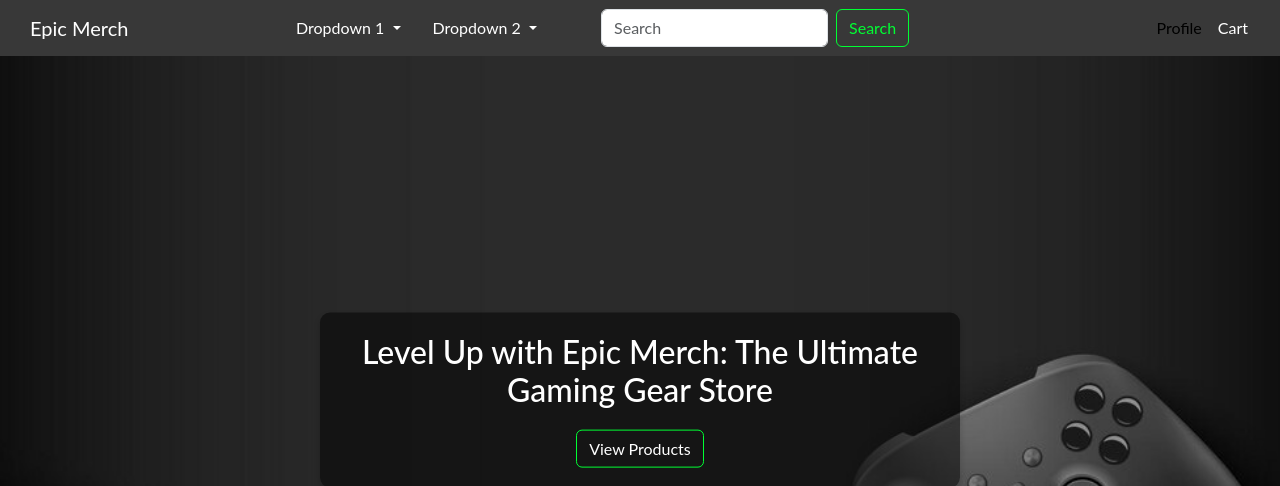
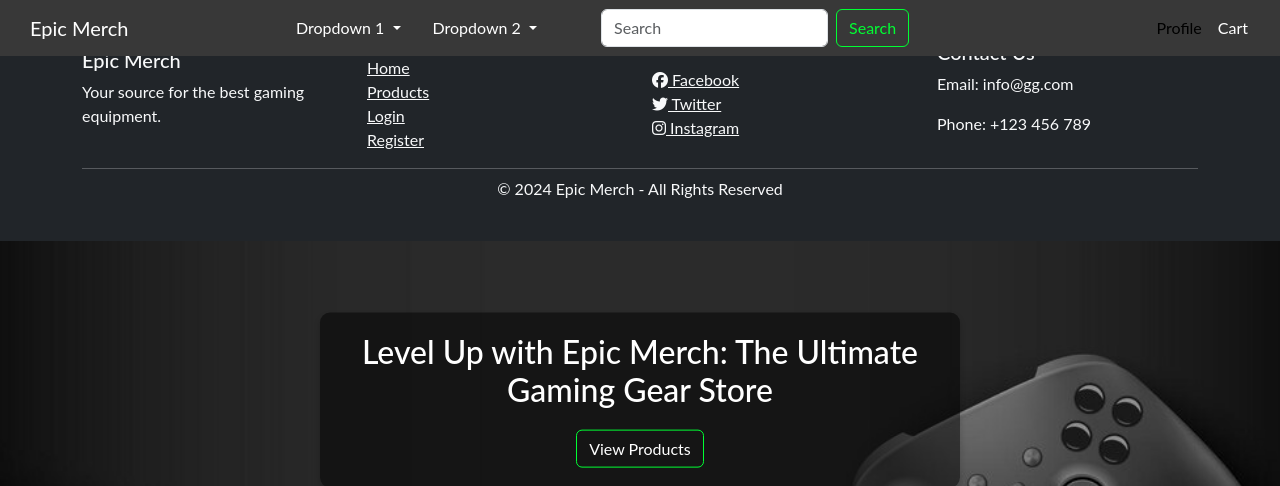
Before and after one commit to nazar0309/epic_merch, a Django app: template home/templates/home/index.html in a window 1280 px wide. Shown: the top 486 px of the page. Run offline with Django 3.2, Linux system fonts and the light colour scheme; the template is opened without the code that fills it, so the values that code supplies are empty.

Commit message:
Add footer

```diff
--- a/templates/base.html
+++ b/templates/base.html
@@ -111,6 +111,60 @@
     {% block content %}
     {% endblock %}
 
+    <footer class="footer mt-auto py-4 bg-dark text-light">
+        <div class="container">
+            <div class="row">
+                <!-- Logo/Brand Section -->
+                <div class="col-12 col-md-3 mb-4 mb-md-0 d-flex flex-column align-items-center align-items-md-start justify-content-center text-center text-md-start">
+                    <h5>Epic Merch</h5>
+                    <p>Your source for the best gaming equipment.</p>
+                </div>
+
+                <!-- Navigation Links -->
+                <div class="col-12 col-md-3 mb-4 mb-md-0 d-flex flex-column align-items-center align-items-md-start justify-content-center text-center text-md-start">
+                    <h5>Quick Links</h5>
+                    <ul class="list-unstyled">
+                        <li><a href="#" class="text-light">Home</a></li>
+                        <li><a href="#" class="text-light">Products</a></li>
+                        {%if user.is_authenticated %}
+                        <li><a href="#" class="text-light">{{user.username}}</a></li>
+                        <li><a href="#" class="text-light">Logout</a></li>
+                        {% else %}
+                        <li><a href="#" class="text-light">Login</a></li>
+                        <li><a href="#" class="text-light">Register</a></li>
+                        {% endif %}
+                    </ul>
+                </div>
+
+                <!-- Social Media Links -->
+                <div class="col-12 col-md-3 mb-4 mb-md-0 d-flex flex-column align-items-center align-items-md-start justify-content-center text-center text-md-start">
+                    <h5>Follow Us</h5>
+                    <ul class="list-unstyled">
+                        <li><a href="https://www.facebook.com/" class="text-light"><i class="fab fa-facebook"></i> Facebook</a></li>
+                        <li><a href="https://x.com/" class="text-light"><i class="fab fa-twitter"></i> Twitter</a></li>
+                        <li><a href="https://www.instagram.com/" class="text-light"><i class="fab fa-instagram"></i> Instagram</a></li>
+                    </ul>
+                </div>
+
+                <!-- Contact Information -->
+                <div class="col-12 col-md-3 d-flex flex-column align-items-center align-items-md-start justify-content-center text-center text-md-start">
+                    <h5>Contact Us</h5>
+                    <p>Email: info@gg.com</p>
+                    <p>Phone: +123 456 789</p>
+                </div>
+            </div>
+
+            <hr class="bg-light m-0">
+
+            <!-- Copyright Row -->
+            <div class="row">
+                <div class="col text-center mt-2">
+                    <p>&copy; 2024 Epic Merch - All Rights Reserved</p>
+                </div>
+            </div>
+        </div>
+    </footer>
+
     {% block postloadjs %}
     {% endblock %}
 
```
